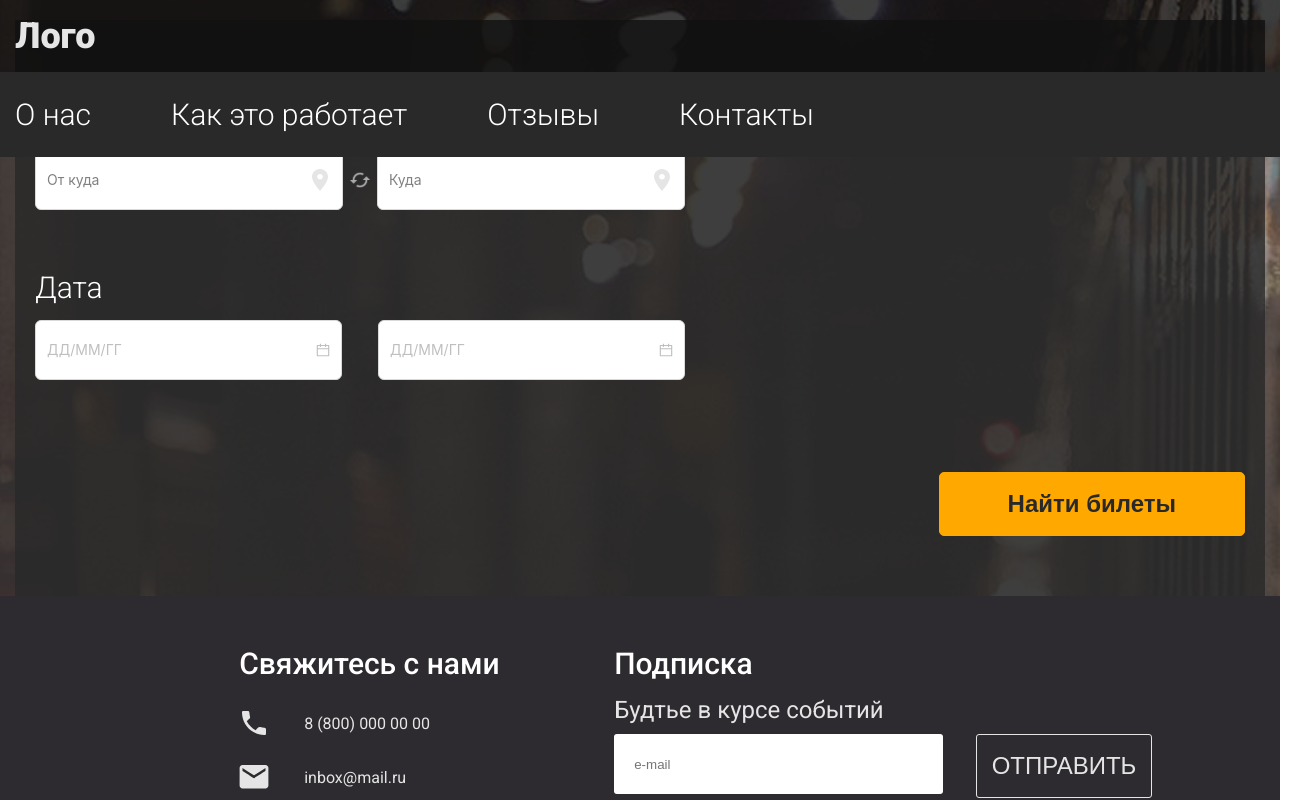
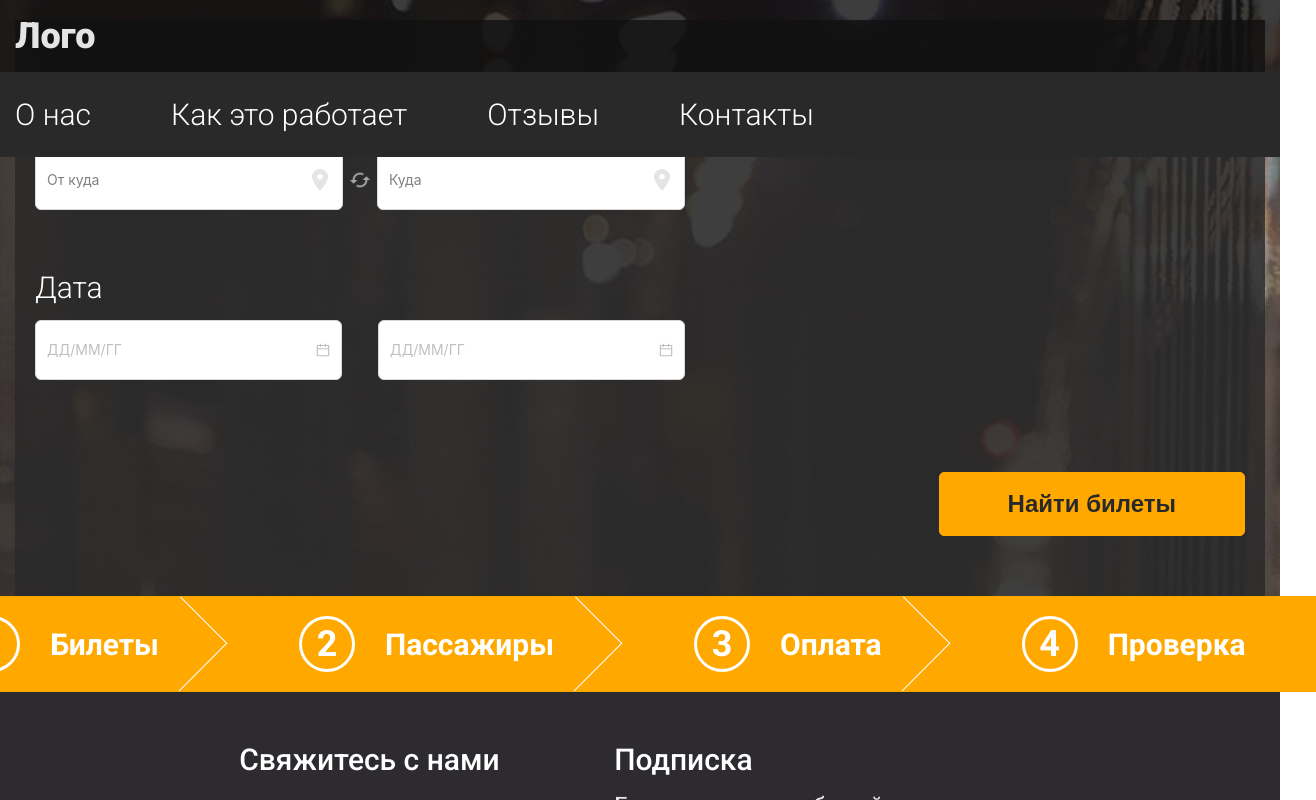
Before and after one commit to zedf0r/FE-Diplom, a React (Vite) app in the folder frontend/: page /catalog in a window 1280 px wide. Shown: the top 800 px of the page, 1316 px wide, since content can reach past the window. Built offline with nearby package versions, Linux system fonts and the light colour scheme.

Commit message:
Added steps component

```diff
--- /dev/null
+++ b/frontend/src/components/Step/Step.module.css
@@ -0,0 +1,87 @@
+.list__item {
+  display: flex;
+  column-gap: 30px;
+  padding: 20px 70px 20px 70px;
+  flex: 0 0 20%;
+  max-width: 620px;
+  align-items: center;
+  justify-content: center;
+  position: relative;
+}
+
+.list__item:first-child {
+  padding-left: 0;
+}
+
+.list__item_sircle {
+  width: 56px;
+  height: 56px;
+  border-radius: 100%;
+  border: 3px solid #fff;
+  display: flex;
+  align-items: center;
+  justify-content: center;
+  position: relative;
+  z-index: 2;
+}
+
+.list__item_title {
+  font-size: 30px;
+  font-weight: 700;
+  color: #fff;
+  position: relative;
+  z-index: 2;
+}
+
+.list__item_position {
+  font-size: 36px;
+  font-weight: 700;
+  color: #fff;
+}
+
+.list__item::before,
+.list__item::after {
+  display: block;
+  content: "";
+  position: absolute;
+  top: 0;
+  z-index: 1;
+}
+
+.list__item_active::before {
+  right: 0;
+  background-color: #ffa800;
+  width: 100%;
+  height: 100%;
+}
+
+.list__item_selected {
+  background-color: #ffa800;
+}
+
+.list__item_active {
+  background-color: #ffa800;
+}
+
+.list__item_active::after {
+  right: -50px;
+  width: 0;
+  height: 0;
+  border-top: 50px solid transparent;
+  border-left: 50px solid #ffa800;
+  border-bottom: 47px solid transparent;
+}
+
+.list__item_selected::after {
+  top: 15px;
+  right: 15px;
+  transform: rotate(-45deg);
+  width: 68px;
+  height: 66px;
+  border-bottom: 1px solid #fff;
+  border-right: 1px solid #fff;
+}
+
+.list__item:last-child::after {
+  display: none;
+}
--- /dev/null
+++ b/frontend/src/components/Step/Step.tsx
@@ -0,0 +1,29 @@
+import style from "./Step.module.css";
+import classNames from "classnames";
+
+export const Step = ({
+  title,
+  num,
+  isActive,
+  activeStep,
+}: {
+  title: string;
+  num: number;
+  isActive: boolean;
+  activeStep: number;
+}) => {
+  const isCompleted = num < activeStep;
+  return (
+    <div
+      className={classNames(style.list__item, {
+        [style.list__item_active]: isActive,
+        [style.list__item_selected]: isCompleted,
+      })}
+    >
+      <div className={style.list__item_sircle}>
+        <span className={style.list__item_position}>{num}</span>
+      </div>
+      <span className={style.list__item_title}>{title}</span>
+    </div>
+  );
+};
--- /dev/null
+++ b/frontend/src/components/Steps/Steps.module.css
@@ -0,0 +1,34 @@
+.list {
+  background-color: #3e3c41;
+  position: relative;
+}
+
+.list__container {
+  display: flex;
+  width: 100%;
+  max-width: 1430px;
+  padding: 0 15px;
+  margin: 0 auto;
+  justify-content: center;
+}
+
+.list__container::after,
+.list__container::before {
+  display: block;
+  content: "";
+  position: absolute;
+  top: 0;
+  z-index: 1;
+  width: 25%;
+  height: 100%;
+}
+
+.list__container::before {
+  background-color: #ffa800;
+  left: 0;
+}
+
+.list__container_right::after {
+  background-color: #ffa800;
+  right: 0;
+}
--- /dev/null
+++ b/frontend/src/components/Steps/Steps.tsx
@@ -0,0 +1,40 @@
+import style from "./Steps.module.css";
+import { Step } from "../";
+import classNames from "classnames";
+
+type TypeStep = {
+  id: number;
+  title: string;
+};
+
+type TypeStepsProps = TypeStep[];
+
+export const Steps = ({
+  steps,
+  activeStep,
+}: {
+  steps: TypeStepsProps;
+  activeStep: number;
+}) => {
+  return (
+    <div className={style.list}>
+      <div
+        className={classNames(style.list__container, {
+          [style.list__container_right]: steps.length === activeStep,
+        })}
+      >
+        {steps.map((step) => {
+          return (
+            <Step
+              key={step.id}
+              isActive={step.id === activeStep}
+              activeStep={activeStep}
+              num={step.id}
+              title={step.title}
+            />
+          );
+        })}
+      </div>
+    </div>
+  );
+};
--- a/frontend/src/components/index.ts
+++ b/frontend/src/components/index.ts
@@ -5,4 +5,6 @@ export { Footer } from "./Footer/Footer";
 export { Form } from "./Form/Form";
 export { Selection } from "./Select/Selection";
 export { Button } from "./Button/Button";
-export { ReviewPersons } from "../pages/HomePage/screen/ReviewPersons/ReviewPersons";
+
+export { Step } from "./Step/Step";
+export { Steps } from "./Steps/Steps";
--- a/frontend/src/pages/CatalogPage/CatalogPage.tsx
+++ b/frontend/src/pages/CatalogPage/CatalogPage.tsx
@@ -1,9 +1,17 @@
 import { Home } from "./screen";
+import { Steps } from "../../components";
 
 export const CatalogPage = () => {
+  const steps = [
+    { id: 1, title: "Билеты" },
+    { id: 2, title: "Пассажиры" },
+    { id: 3, title: "Оплата" },
+    { id: 4, title: "Проверка" },
+  ];
   return (
     <main>
       <Home />
+      <Steps steps={steps} activeStep={4} />
     </main>
   );
 };
--- a/frontend/src/pages/CatalogPage/screen/Home/Home.module.css
+++ b/frontend/src/pages/CatalogPage/screen/Home/Home.module.css
@@ -3,6 +3,7 @@
   max-height: 596px;
   background-image: url("/img/trailway_bg.png");
   background-repeat: no-repeat;
+  background-size: cover;
   position: relative;
   z-index: 1;
 }
--- a/frontend/src/pages/HomePage/screen/Reviews/Reviews.tsx
+++ b/frontend/src/pages/HomePage/screen/Reviews/Reviews.tsx
@@ -1,6 +1,6 @@
 import style from "./Reviews.module.css";
 import { Carousel } from "antd";
-import { ReviewPersons } from "../ReviewPersons/ReviewPersons";
+import { ReviewPersons } from "../";
 import avatar1 from "/img/avatar_1.png";
 import avatar2 from "/img/avatar_2.png";
 
--- a/frontend/src/pages/HomePage/screen/index.ts
+++ b/frontend/src/pages/HomePage/screen/index.ts
@@ -2,3 +2,4 @@ export { About } from "./About/About";
 export { Advantages } from "./Advantages/Advantages";
 export { Reviews } from "./Reviews/Reviews";
 export { Home } from "./Home/Home";
+export { ReviewPersons } from "./ReviewPersons/ReviewPersons";
```
